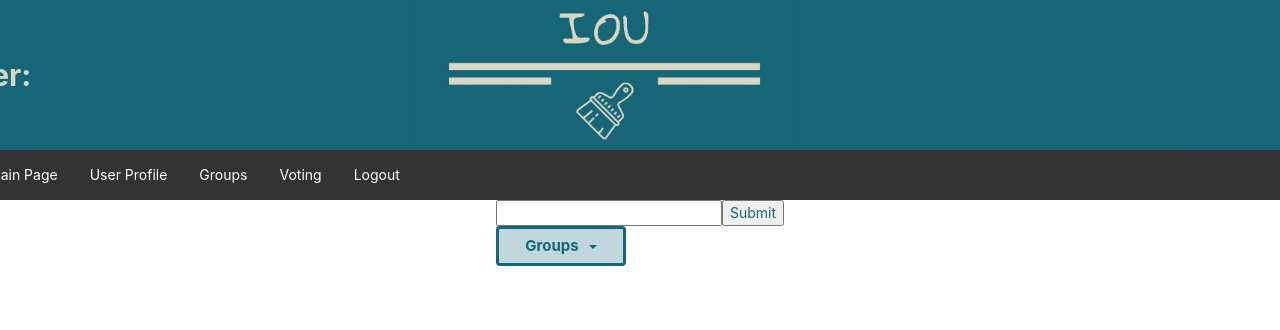
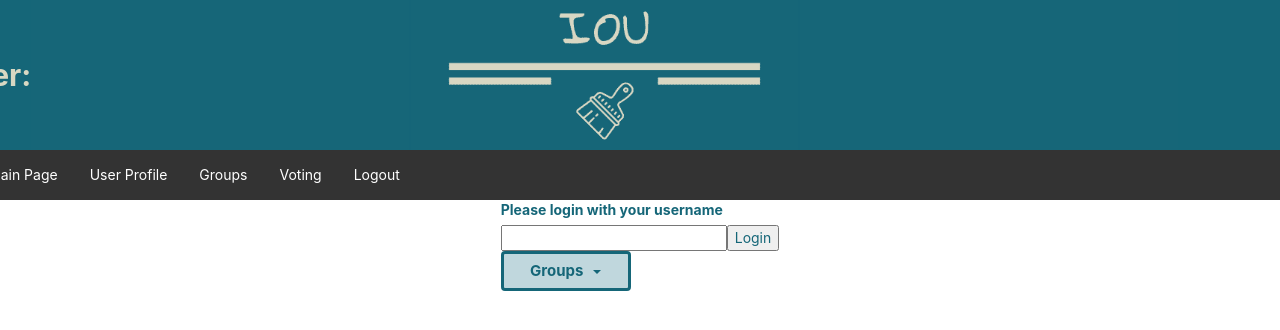
Before and after one commit to Reekaa/wk9_iou-app, a React (Create React App) app in the folder iou_app_frontend/: page / in a window 1280 px wide. Shown: the top 330 px of the page. Built offline with nearby package versions, Linux system fonts and the light colour scheme; no server answers.

Commit message:
updated login page css

```diff
--- a/iou_app_frontend/src/components/MainPage/Login.js
+++ b/iou_app_frontend/src/components/MainPage/Login.js
@@ -24,6 +24,7 @@ class Login extends Component {
     return(
       <div>
         <div>
+          <label htmlFor="entry">Please login with your username</label>
           <form onSubmit={this.handleSubmit}>
             <input
               id="entry"
@@ -31,7 +32,7 @@ class Login extends Component {
               value={this.state.userNameInput}
               onChange={this.handleInputChange}
             />
-            <input type="submit" />
+            <input type="submit" value="Login" />
           </form>
         </div>
         <div className="dropdown">
```
